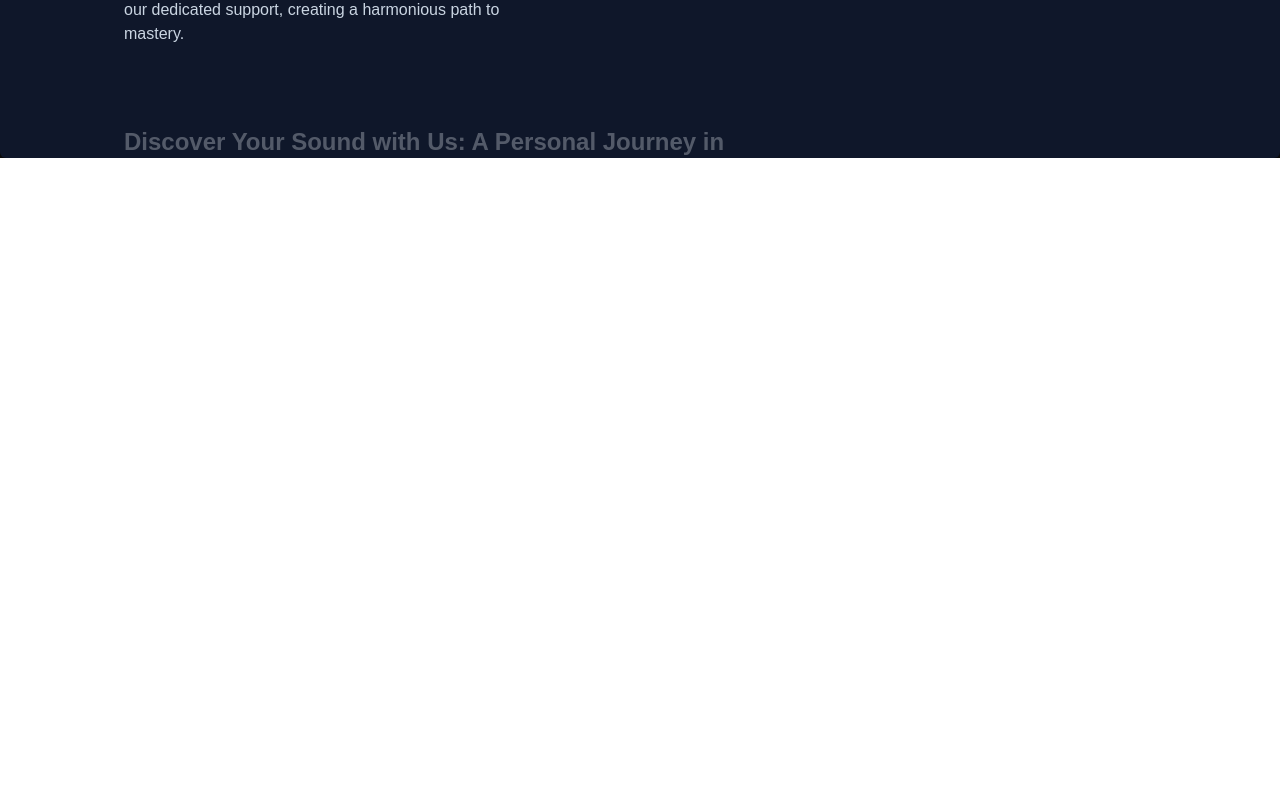
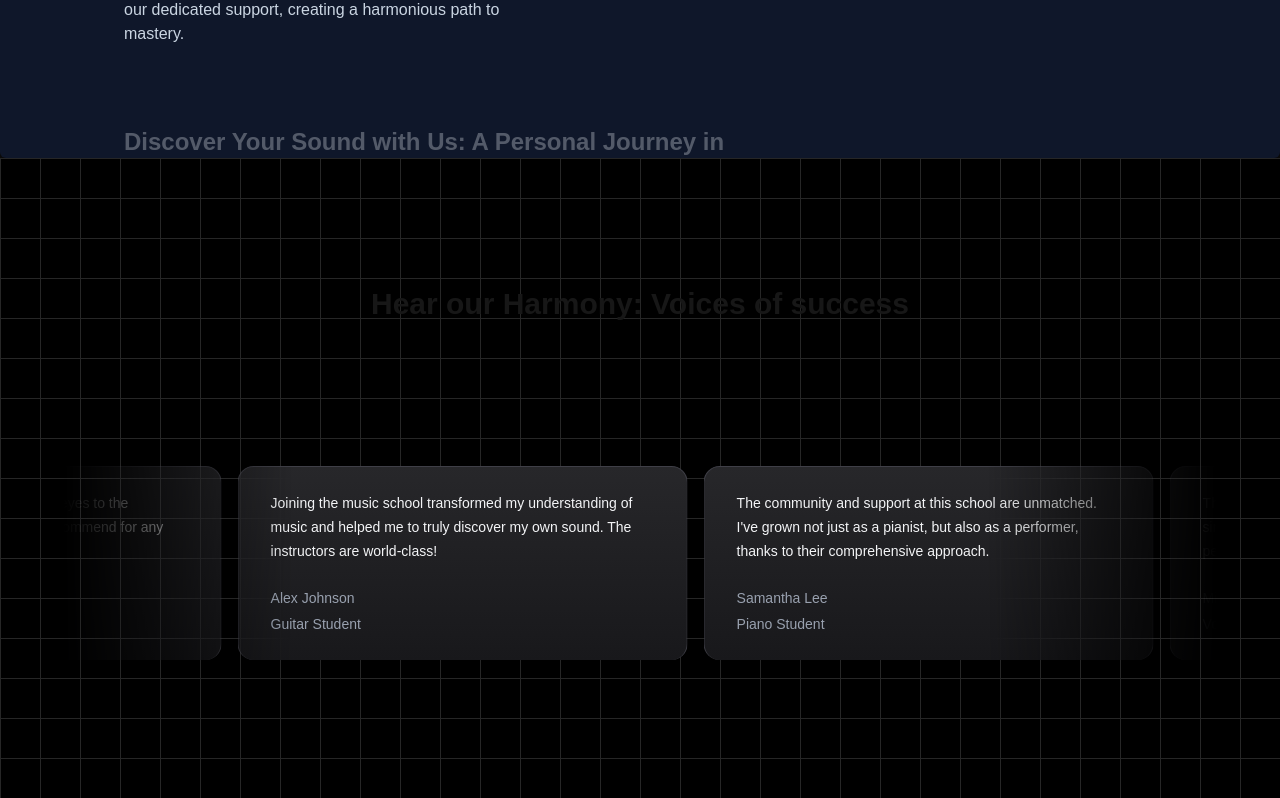
Before and after one commit to SahilMaheshwari19/musicNextJs, a Next.js app: page / in a window 1280 px wide. Shown: the part 1762-2560 px from the top of the page. Before the commit the page ends 1920 px from the top, so only its background shows below. Built offline with nearby package versions, Linux system fonts and the light colour scheme.

Commit message:
add TestimonialCards with moving card css

```diff
--- a/src/app/globals.css
+++ b/src/app/globals.css
@@ -8,6 +8,7 @@
 @custom-variant dark (&:where(.dark, .dark *));
 
 @theme inline {
+  --animate-scroll: scroll var(--animation-duration, 40s) var(--animation-direction, forwards) linear infinite;
   --animate-spotlight: spotlight 2s ease 0.75s 1 forwards;
   --color-background: var(--background);
   --color-foreground: var(--foreground);
@@ -38,3 +39,9 @@
     transform: translate(-50%, -40%) scale(1);
   }
 }
+
+@keyframes scroll {
+  to {
+    transform: translate(calc(-50% - 0.5rem));
+  }
+}
--- a/src/app/page.tsx
+++ b/src/app/page.tsx
@@ -1,5 +1,6 @@
 import FeaturedCourses from "@/components/FeaturedCourses";
 import HeroSection from "@/components/HeroSection";
+import TestimonialCards from "@/components/TestimonialCards";
 import WhyChooseUs from "@/components/WhyChooseUs";
 
 export default function Home() {
@@ -8,6 +9,7 @@
       <HeroSection />
       <FeaturedCourses />
       <WhyChooseUs />
+      <TestimonialCards />
     </main>
   );
 }
--- /dev/null
+++ b/src/components/TestimonialCards.tsx
@@ -0,0 +1,67 @@
+"use client";
+import React from "react";
+import { InfiniteMovingCards } from "./ui/infinite-moving-cards";
+import { cn } from "@/lib/utils";
+
+const musicSchoolTestimonials = [
+  {
+    quote:
+      "Joining the music school transformed my understanding of music and helped me to truly discover my own sound. The instructors are world-class!",
+    name: "Alex Johnson",
+    title: "Guitar Student",
+  },
+  {
+    quote:
+      "The community and support at this school are unmatched. I've grown not just as a pianist, but also as a performer, thanks to their comprehensive approach.",
+    name: "Samantha Lee",
+    title: "Piano Student",
+  },
+  {
+    quote:
+      "This school offered me the tools and confidence to take my singing to the next level. I'm endlessly grateful for the personalized coaching.",
+    name: "Michael Chen",
+    title: "Vocal Student",
+  },
+  {
+    quote:
+      "As a violinist, finding the right mentor can be challenging, but this school matched me with a teacher who truly understands my goals and challenges.",
+    name: "Emily Taylor",
+    title: "Violin Student",
+  },
+  {
+    quote:
+      "The production courses here opened my eyes to the intricacies of music production. Highly recommend for any aspiring producers!",
+    name: "Chris Morales",
+    title: "Music Production Student",
+  },
+];
+
+const TestimonialCards = () => {
+  return (
+    <div className="h-[40rem] w-full dark:bg-black dark:bg-grid-white/[0.2] relative flex flex-col items-center justify-center overflow-hidden">
+      <div
+        className={cn(
+          "absolute inset-0",
+          "[background-size:40px_40px]",
+          "[background-image:linear-gradient(to_right,#e4e4e7_1px,transparent_1px),linear-gradient(to_bottom,#e4e4e7_1px,transparent_1px)]",
+          "dark:[background-image:linear-gradient(to_right,#262626_1px,transparent_1px),linear-gradient(to_bottom,#262626_1px,transparent_1px)]"
+        )}
+      >
+        <h2 className="text-3xl font-bold text-center my-32 z-10">
+          Hear our Harmony: Voices of success
+        </h2>
+        <div className="flex justify-center w-full overflow-hidden px-4 sm:px-6 lg:px-8">
+          <div className="w-full max-w-6xl">
+            <InfiniteMovingCards
+              items={musicSchoolTestimonials}
+              direction="right"
+              speed="slow"
+            />
+          </div>
+        </div>
+      </div>
+    </div>
+  );
+};
+
+export default TestimonialCards;
--- /dev/null
+++ b/src/components/ui/infinite-moving-cards.tsx
@@ -0,0 +1,118 @@
+"use client";
+
+import { cn } from "@/lib/utils";
+import React, { useEffect, useState } from "react";
+
+export const InfiniteMovingCards = ({
+  items,
+  direction = "left",
+  speed = "fast",
+  pauseOnHover = true,
+  className,
+}: {
+  items: {
+    quote: string;
+    name: string;
+    title: string;
+  }[];
+  direction?: "left" | "right";
+  speed?: "fast" | "normal" | "slow";
+  pauseOnHover?: boolean;
+  className?: string;
+}) => {
+  const containerRef = React.useRef<HTMLDivElement>(null);
+  const scrollerRef = React.useRef<HTMLUListElement>(null);
+
+  useEffect(() => {
+    addAnimation();
+  }, []);
+  const [start, setStart] = useState(false);
+  function addAnimation() {
+    if (containerRef.current && scrollerRef.current) {
+      const scrollerContent = Array.from(scrollerRef.current.children);
+
+      scrollerContent.forEach((item) => {
+        const duplicatedItem = item.cloneNode(true);
+        if (scrollerRef.current) {
+          scrollerRef.current.appendChild(duplicatedItem);
+        }
+      });
+
+      getDirection();
+      getSpeed();
+      setStart(true);
+    }
+  }
+  const getDirection = () => {
+    if (containerRef.current) {
+      if (direction === "left") {
+        containerRef.current.style.setProperty(
+          "--animation-direction",
+          "forwards"
+        );
+      } else {
+        containerRef.current.style.setProperty(
+          "--animation-direction",
+          "reverse"
+        );
+      }
+    }
+  };
+  const getSpeed = () => {
+    if (containerRef.current) {
+      if (speed === "fast") {
+        containerRef.current.style.setProperty("--animation-duration", "20s");
+      } else if (speed === "normal") {
+        containerRef.current.style.setProperty("--animation-duration", "40s");
+      } else {
+        containerRef.current.style.setProperty("--animation-duration", "80s");
+      }
+    }
+  };
+  return (
+    <div
+      ref={containerRef}
+      className={cn(
+        "scroller relative z-20 max-w-7xl overflow-hidden [mask-image:linear-gradient(to_right,transparent,white_20%,white_80%,transparent)]",
+        className
+      )}
+    >
+      <ul
+        ref={scrollerRef}
+        className={cn(
+          "flex w-max min-w-full shrink-0 flex-nowrap gap-4 py-4",
+          start && "animate-scroll",
+          pauseOnHover && "hover:[animation-play-state:paused]"
+        )}
+      >
+        {/* eslint-disable-next-line @typescript-eslint/no-unused-vars */}
+        {items.map((item, idx) => (
+          <li
+            className="relative w-[350px] max-w-full shrink-0 rounded-2xl border border-b-0 border-zinc-200 bg-[linear-gradient(180deg,#fafafa,#f5f5f5)] px-8 py-6 md:w-[450px] dark:border-zinc-700 dark:bg-[linear-gradient(180deg,#27272a,#18181b)]"
+            key={item.name}
+          >
+            <blockquote>
+              <div
+                aria-hidden="true"
+                className="user-select-none pointer-events-none absolute -top-0.5 -left-0.5 -z-1 h-[calc(100%_+_4px)] w-[calc(100%_+_4px)]"
+              ></div>
+              <span className="relative z-20 text-sm leading-[1.6] font-normal text-neutral-800 dark:text-gray-100">
+                {item.quote}
+              </span>
+              <div className="relative z-20 mt-6 flex flex-row items-center">
+                <span className="flex flex-col gap-1">
+                  <span className="text-sm leading-[1.6] font-normal text-neutral-500 dark:text-gray-400">
+                    {item.name}
+                  </span>
+                  <span className="text-sm leading-[1.6] font-normal text-neutral-500 dark:text-gray-400">
+                    {item.title}
+                  </span>
+                </span>
+              </div>
+            </blockquote>
+          </li>
+        ))}
+      </ul>
+    </div>
+  );
+};
```
